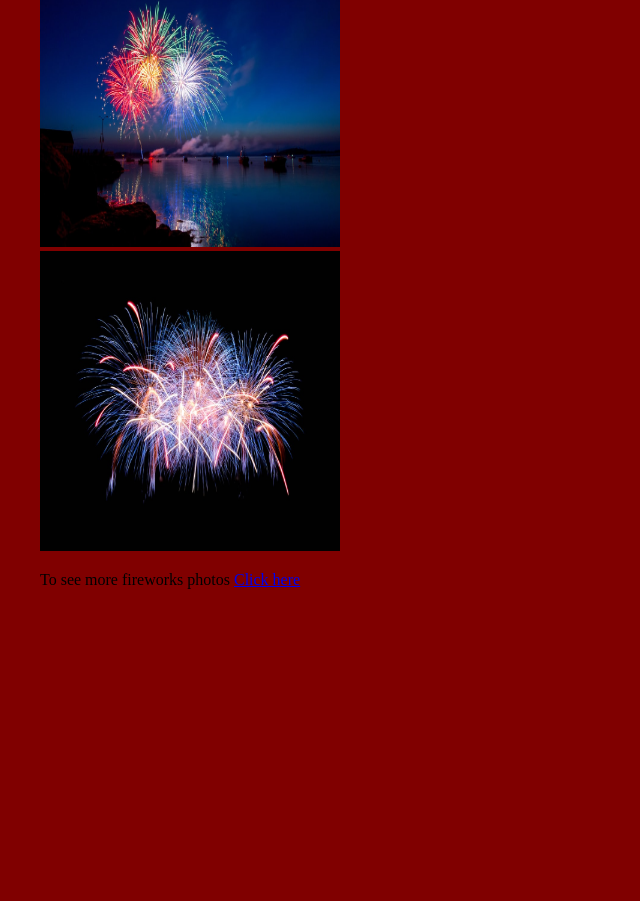
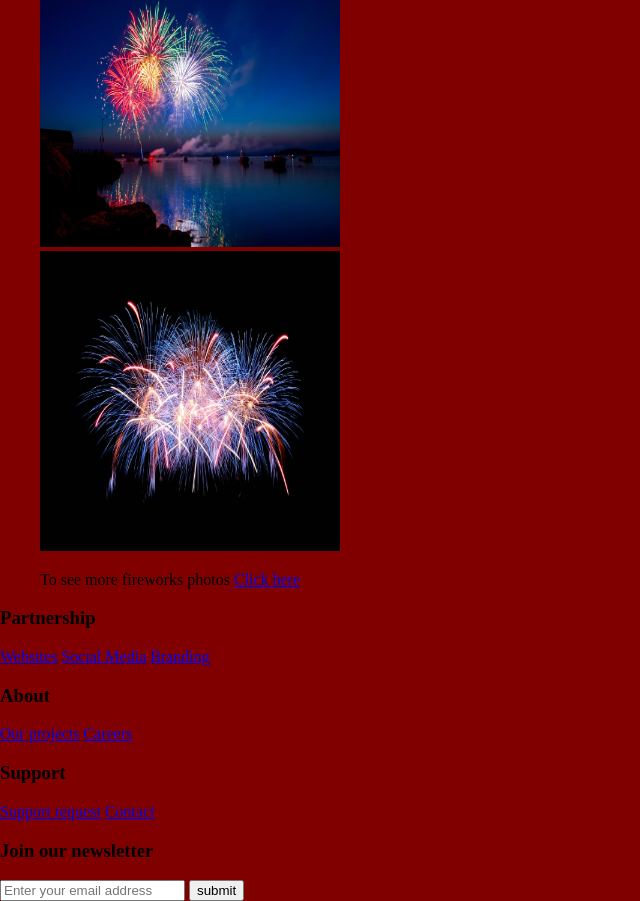
Before and after one commit to Ruweydha/Photography-Website, a plain HTML site: page index.html in a window 1280 px wide. Shown: the part 4809-5710 px from the top of the page, without its empty margins (0-640 px from the left). Before the commit the page ends 5414 px from the top, so only its background shows below. Drawn offline with Linux system fonts and the light colour scheme.

Commit message:
Created a footer for the website

```diff
--- a/index.html
+++ b/index.html
@@ -48,5 +48,32 @@
 
         </ol>
     </div>
+    <div class="footer-container">
+        <div class="footer">
+            <div class="footer-heading footer1">
+                <h3>Partnership</h3>
+                <a href="#">Websites</a>
+                <a href="#">Social Media</a>
+                <a href="#">Branding</a>
+            </div>
+
+            <div class="footer-heading footer2">
+                <h3>About</h3>
+                <a href="#">Our projects</a>
+                <a href="#">Careers</a>
+            </div>
+
+            <div class="footer-heading footer3">
+                <h3>Support</h3>
+                <a href="#">Support request</a>
+                <a href="#">Contact</a>
+            </div>
+            <div class="footer-email-form">
+                <h3>Join our newsletter</h3>
+                <input type="email" placeholder ="Enter your email address"id="footer-email" >
+                <input type="submit"  value = "submit" id="footer-email-button">
+            </div>
+        </div>
+    </div>
 </body>
 </html>
```
